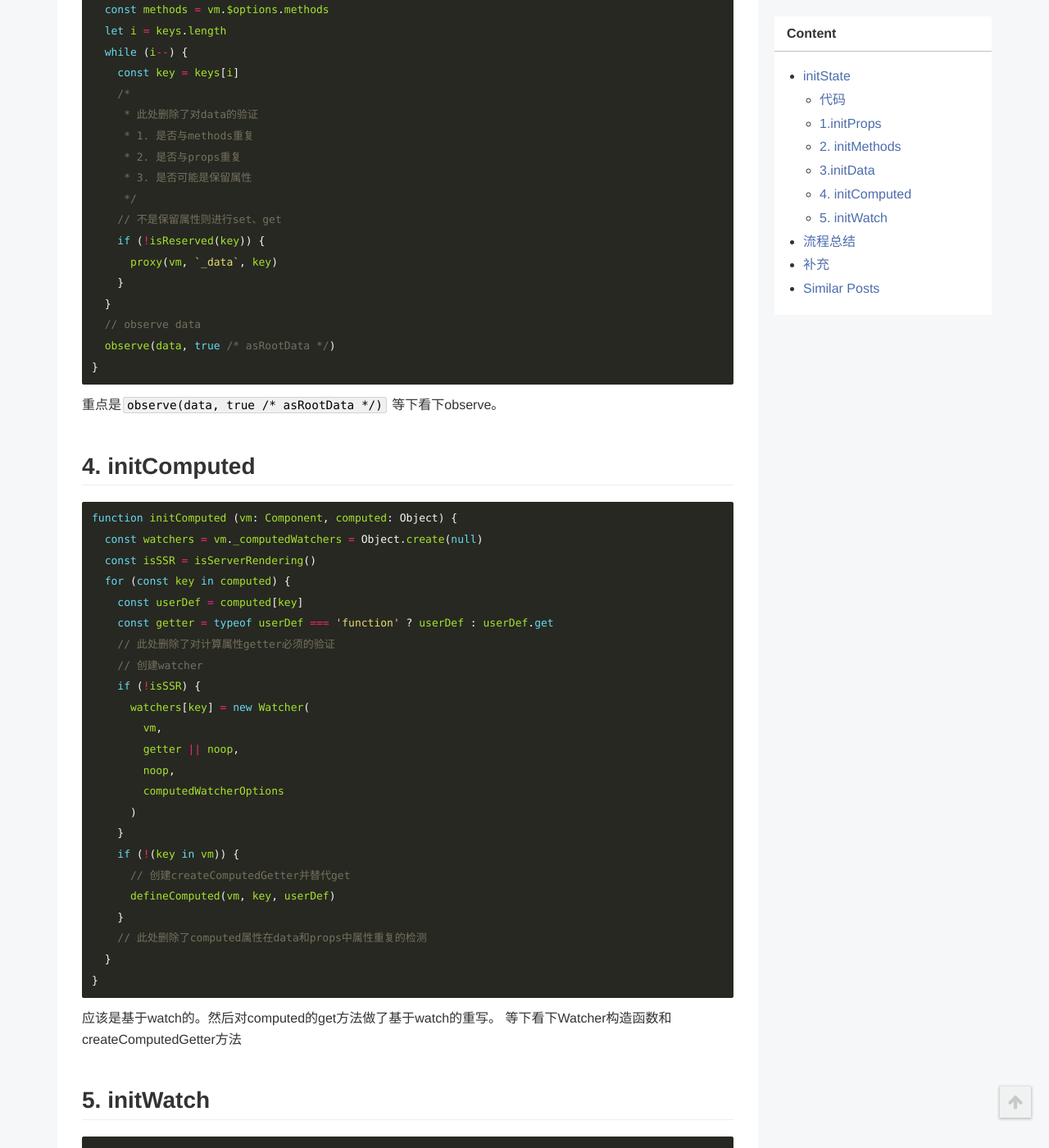
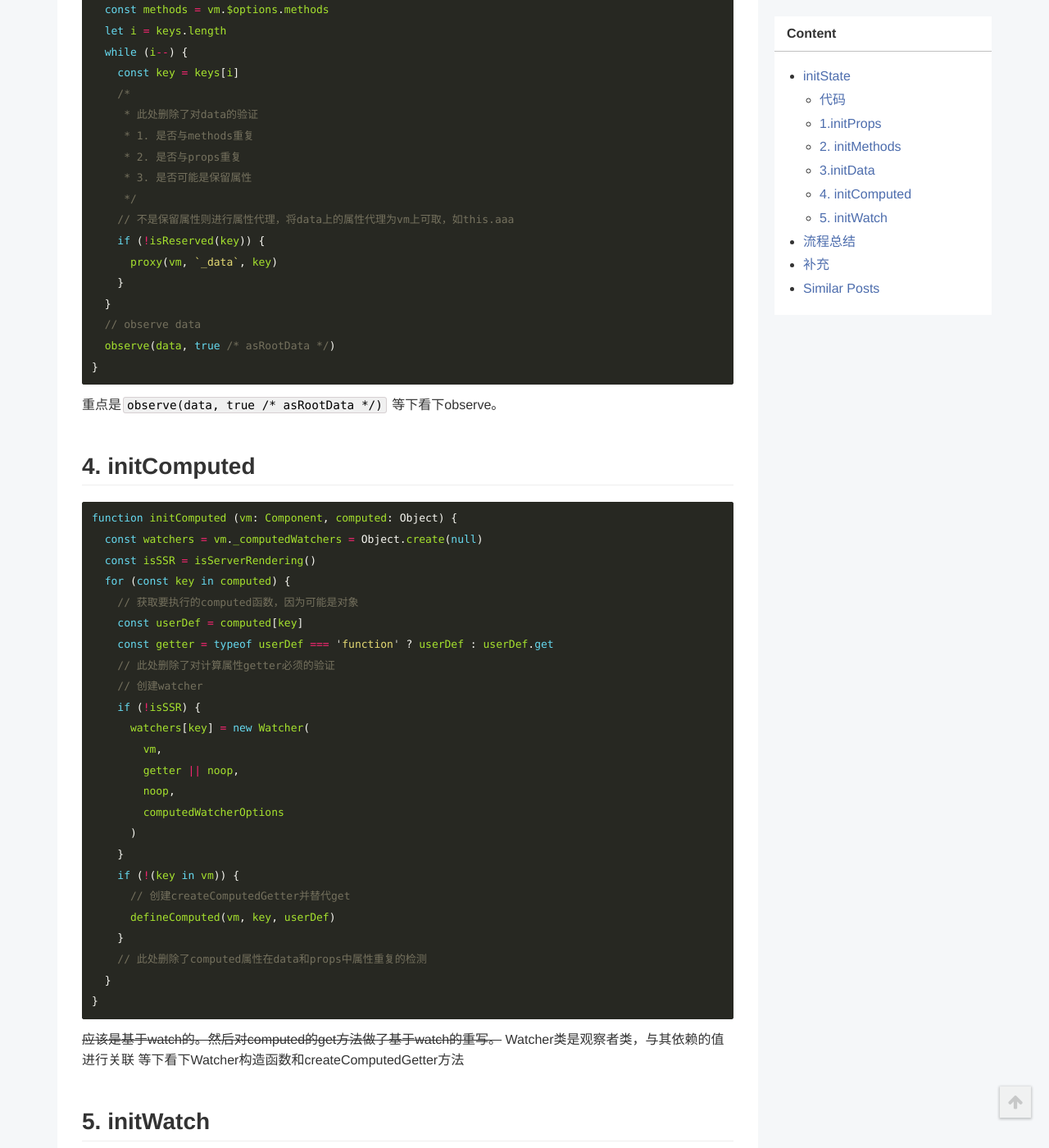
Before and after one commit to toBeTheLight/toBeTheLight.github.io, a Jekyll site: the page built from _posts/2018-01-07-vue源码阅读 day03 initState执行流程.md, in a window 1280 px wide and 1400 px high, scrolled down 3050 px. Shown: the whole window at 82% size. Built offline with Jekyll 4.4.1, drawn with Linux system fonts in a browser that asks for light colours; a style sheet for code colours, icons or effects is not loaded; some of the changed text lies outside the part shown.

Commit message:
fix: some mistake

````diff
--- a/_posts/2018-01-07-vue源码阅读 day03 initState执行流程.md
+++ b/_posts/2018-01-07-vue源码阅读 day03 initState执行流程.md
@@ -21,7 +21,7 @@ author: toBeTheLight
 针对各配置属性进行了动态响应的设置
 ```js
 function initState (vm: Component) {
-  // 应该是watchers监听队列，做数据绑定的东西
+  // 应该是watchers监听者队列，做数据绑定的东西
   vm._watchers = []
   const opts = vm.$options
   // 有props 初始化prop
@@ -128,7 +128,7 @@ function initData (vm: Component) {
      * 2. 是否与props重复
      * 3. 是否可能是保留属性
      */
-    // 不是保留属性则进行set、get
+    // 不是保留属性则进行属性代理，将data上的属性代理为vm上可取，如this.aaa
     if (!isReserved(key)) {
       proxy(vm, `_data`, key)
     }
@@ -146,6 +146,7 @@ function initComputed (vm: Component, computed: Object) {
   const watchers = vm._computedWatchers = Object.create(null)
   const isSSR = isServerRendering()
   for (const key in computed) {
+    // 获取要执行的computed函数，因为可能是对象
     const userDef = computed[key]
     const getter = typeof userDef === 'function' ? userDef : userDef.get
     // 此处删除了对计算属性getter必须的验证
@@ -166,7 +167,8 @@ function initComputed (vm: Component, computed: Object) {
   }
 }
 ```
-应该是基于watch的。然后对computed的get方法做了基于watch的重写。
+~~应该是基于watch的。然后对computed的get方法做了基于watch的重写。~~
+Watcher类是观察者类，与其依赖的值进行关联
 等下看下Watcher构造函数和createComputedGetter方法
 
 ## 5. initWatch
````
Also changed, not shown: _posts/2017-12-17-vue源码阅读 day02 _init执行流程.md (+1 -1 lines).
